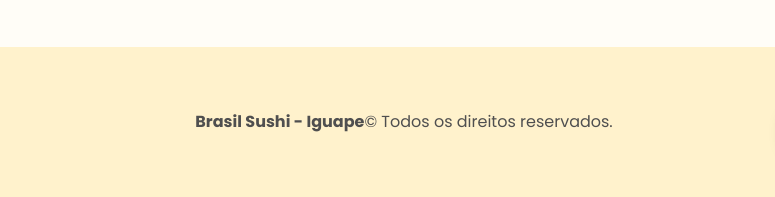
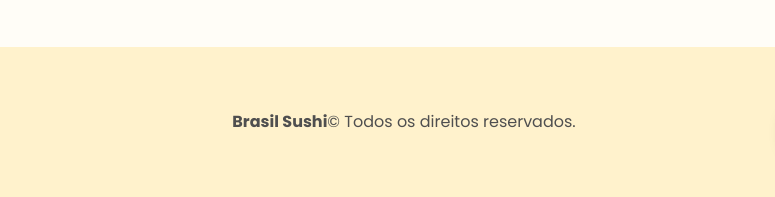
Before and after one commit to LeonardoSantosOliveira/Cardapio-Digital-BS, a website: page index.html in a window 1280 px wide. Shown: the part 4155-4352 px from the top of the page, 236-1011 px from the left. Drawn offline with nearby package versions, Linux system fonts and the light colour scheme.

Commit message:
correcoes de texto

```diff
--- a/index.html
+++ b/index.html
@@ -375,7 +375,7 @@
                 </div>
                 <div class="col-12 col-lg-6 col-md-6 col-sm-12 col-one  container-texto-footer wow animate__animated animate__fadeIn">
                     <p class="mb-0">
-                        <span class="bold">Brasil Sushi - Iguape</span>&copy;
+                        <span class="bold">Brasil Sushi</span>&copy;
                         Todos os direitos reservados.
                     </p>
                 </div>
```
